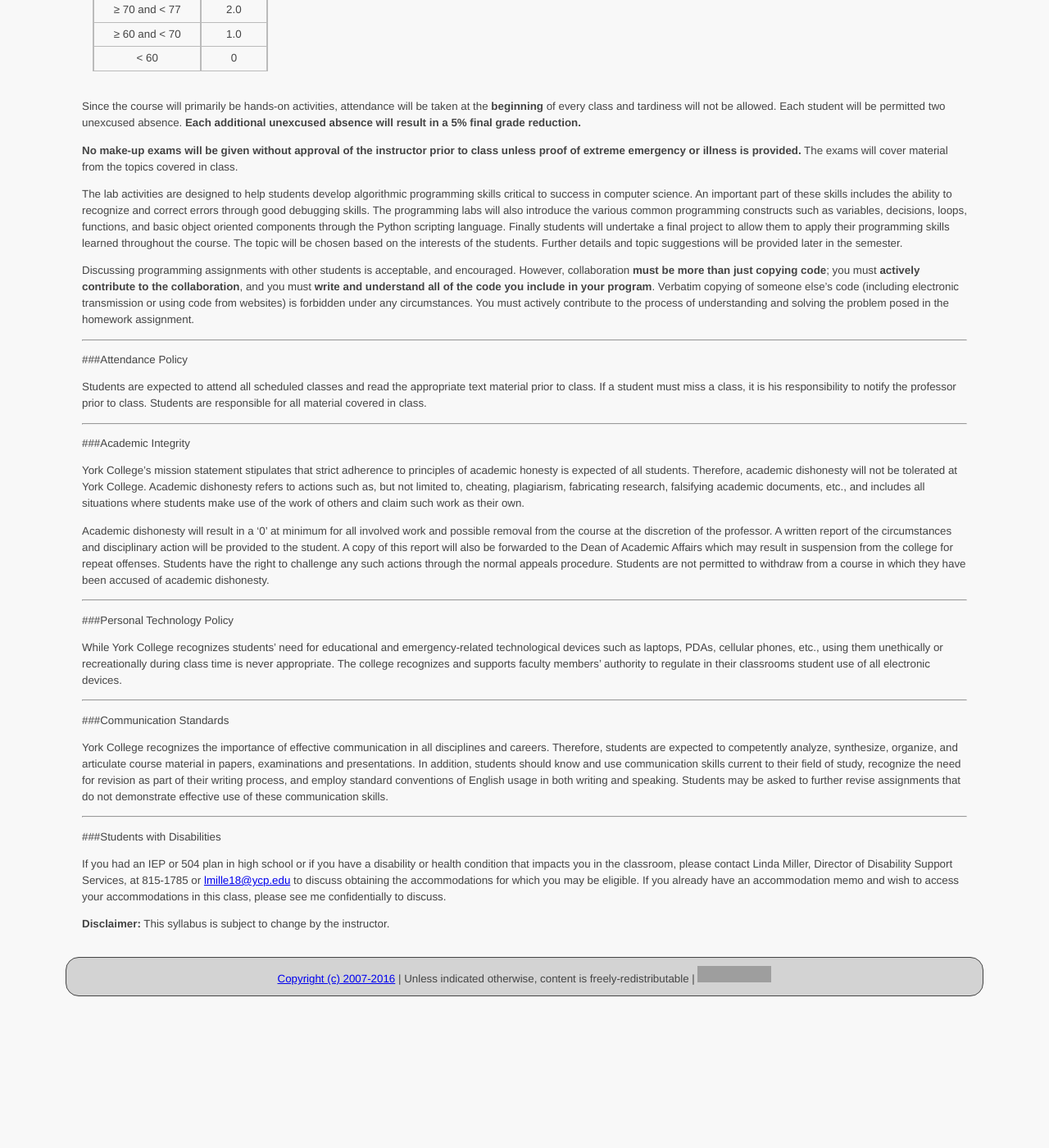
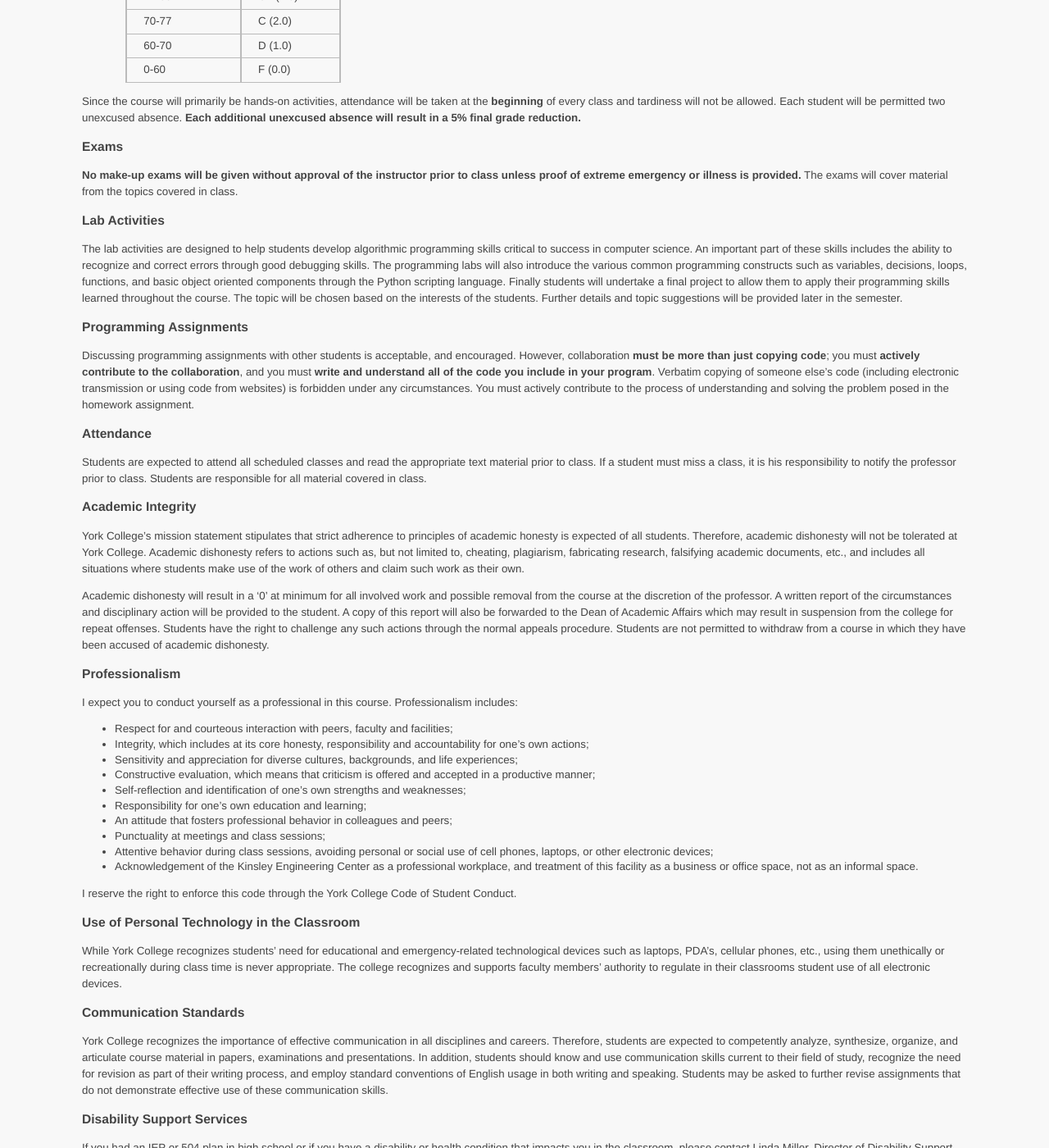
Before and after one commit to ycpcs/cs100-fall2016, a Jekyll site: the page built from syllabus.md, in a window 1280 px wide and 1400 px high, scrolled down 1272 px. Shown: the whole window at 82% size. Built offline with Jekyll 4.4.1, drawn with Linux system fonts in a browser that asks for light colours; before the commit the page ends 2497 px from its top, so only the background shows below that; some of the changed text lies outside the part shown; grey boxes are pictures that could not be loaded.

Commit message:
update syllabus

```diff
--- a/syllabus.md
+++ b/syllabus.md
@@ -42,9 +42,9 @@ This course introduces basic topics in computing.  PC hardware components will b
 **Credit:**		3 credit hours<br>
 **Text:**		None<br>
 
-------------------
-###Learning Outcomes
 
+Learning Outcomes
+-----------------
 
 In this course students will learn:
 
@@ -53,8 +53,11 @@ In this course students will learn:
   - To properly interpret program errors and develop debugging skills
   - To write programs using basic programming constructs in a simple scripting language
 
-------------------
-###Grading Policy
+
+Policies
+--------
+
+### Grades
 
 Your grade in this course will be a weighted average based on the following weights, and assigned on a 100-point scale according to the table below.
 
@@ -65,77 +68,70 @@ Your grade in this course will be a weighted average based on the following weig
   - Exam #2:  **20%**
   - Final Project:  **15%**
 
-| Range             |  Grade   |
-|:-----------------:|:--------:|
-| ≥ 90 and ≤ 100    |   4.0    |
-| ≥ 87 and &lt; 90  |   3.5    |
-| ≥ 80 and &lt; 87  |   3.0    |
-| ≥ 77 and &lt; 80  |   2.5    |
-| ≥ 70 and &lt; 77  |   2.0    |
-| ≥ 60 and &lt; 70  |   1.0    |
-| &lt; 60           |    0     |
+> | Numeric Range | Letter Grade |
+> |---------------|--------------|
+> | 90-100        | A (4.0)      |
+> | 87-90         | B+ (3.5)     |
+> | 80-87         | B (3.0)      |
+> | 77-80         | C+ (2.5)     |
+> | 70-77         | C (2.0)      |
+> | 60-70         | D (1.0)      |
+> | 0-60          | F (0.0)      |
+>
 
-<br>
 Since the course will primarily be hands-on activities, attendance will be taken at the **beginning** of every class and tardiness will not be allowed.  Each student will be permitted two unexcused absence.  **Each additional unexcused absence will result in a 5% final grade reduction.**
+
+### Exams
 
 **No make-up exams will be given without approval of the instructor prior to class unless proof of extreme emergency or illness is provided.**  The exams will cover material from the topics covered in class.
 
+### Lab Activities
+
 The lab activities are designed to help students develop algorithmic programming skills critical to success in computer science. An important part of these skills includes the ability to recognize and correct errors through good debugging skills. The programming labs will also introduce the various common programming constructs such as variables, decisions, loops, functions, and basic object oriented components through the Python scripting language.  Finally students will undertake a final project to allow them to apply their programming skills learned throughout the course.  The topic will be chosen based on the interests of the students. Further details and topic suggestions will be provided later in the semester.
+
+### Programming Assignments
 
 Discussing programming assignments with other students is acceptable, and encouraged. However, collaboration **must be more than just copying code**; you must **actively contribute to the collaboration**, and you must **write and understand all of the code you include in your program**. Verbatim copying of someone else's code (including electronic transmission or using code from websites) is forbidden under any circumstances. You must actively contribute to the process of understanding and solving the problem posed in the homework assignment.
 
-------------------
-###Attendance Policy
+### Attendance
 
 Students are expected to attend all scheduled classes and read the appropriate text material prior to class.  If a student must miss a class, it is his responsibility to notify the professor prior to class.  Students are responsible for all material covered in class.
 
-
-------------------
-###Academic Integrity
+### Academic Integrity
 
 York College’s mission statement stipulates that strict adherence to principles of academic honesty is expected of all students.  Therefore, academic dishonesty will not be tolerated at York College.  Academic dishonesty refers to actions such as, but not limited to, cheating, plagiarism, fabricating research, falsifying academic documents, etc., and includes all situations where students make use of the work of others and claim such work as their own.
 
 Academic dishonesty will result in a '0' at minimum for all involved work and possible removal from the course at the discretion of the professor.  A written report of the circumstances and disciplinary action will be provided to the student.  A copy of this report will also be forwarded to the Dean of Academic Affairs which may result in suspension from the college for repeat offenses.  Students have the right to challenge any such actions through the normal appeals procedure.  Students are not permitted to withdraw from a course in which they have been accused of academic dishonesty.
 
-------------------
-###Personal Technology Policy
+### Professionalism
 
-While York College recognizes students’ need for educational and emergency-related technological devices such as laptops, PDAs, cellular phones, etc., using them unethically or recreationally during class time is never appropriate.  The college recognizes and supports faculty members’ authority to regulate in their classrooms student use of all electronic devices.
+I expect you to conduct yourself as a professional in this course. Professionalism includes:
 
-------------------
-###Communication Standards
+-   Respect for and courteous interaction with peers, faculty and facilities;
+-   Integrity, which includes at its core honesty, responsibility and accountability for one’s own actions;
+-   Sensitivity and appreciation for diverse cultures, backgrounds, and life experiences;
+-   Constructive evaluation, which means that criticism is offered and accepted in a productive manner;
+-   Self-reflection and identification of one’s own strengths and weaknesses;
+-   Responsibility for one’s own education and learning;
+-   An attitude that fosters professional behavior in colleagues and peers;
+-   Punctuality at meetings and class sessions;
+-   Attentive behavior during class sessions, avoiding personal or social use of cell phones, laptops, or other electronic devices;
+-   Acknowledgement of the Kinsley Engineering Center as a professional workplace, and treatment of this facility as a business or office space, not as an informal space.
 
-York College recognizes the importance of effective communication in all disciplines and careers.  Therefore, students are expected to competently analyze, synthesize, organize, and articulate course material in papers, examinations and presentations.  In addition, students should know and use communication skills current to their field of study, recognize the need for revision as part of their writing process, and employ standard conventions of English usage in both writing and speaking.  Students may be asked to further revise assignments that do not demonstrate effective use of these communication skills.
+I reserve the right to enforce this code through the York College Code of Student Conduct.
 
-------------------
-###Students with Disabilities
+### Use of Personal Technology in the Classroom
+
+While York College recognizes students’ need for educational and emergency-related technological devices such as laptops, PDA’s, cellular phones, etc., using them unethically or recreationally during class time is never appropriate. The college recognizes and supports faculty members’ authority to regulate in their classrooms student use of all electronic devices.
+
+### Communication Standards
+
+York College recognizes the importance of effective communication in all disciplines and careers. Therefore, students are expected to competently analyze, synthesize, organize, and articulate course material in papers, examinations and presentations. In addition, students should know and use communication skills current to their field of study, recognize the need for revision as part of their writing process, and employ standard conventions of English usage in both writing and speaking. Students may be asked to further revise assignments that do not demonstrate effective use of these communication skills.
+
+### Disability Support Services
 
 If you had an IEP or 504 plan in high school or if you have a disability or health condition that impacts you in the classroom, please contact Linda Miller, Director of Disability Support Services, at 815-1785 or <lmille18@ycp.edu> to discuss obtaining the accommodations for which you may be eligible. If you already have an accommodation memo and wish to access your accommodations in this class, please see me confidentially to discuss.
 
-<!--
-------------------
-###Tentative Course Calendar
+### Disclaimer
 
->| **Date**         | **Topic**
->| -----------------|:---------
->| Aug 25 - Aug 29  |  Motherboards & Motherboard Layout
->| Sep 1 - Sep 5    |  Processors & Memory
->| Sep 8 - Sep 12   |  BIOS and PC Assembly
->| Sep 15 - Sep 19  |  Storage / Operating Systems / Video
->| Sep 22 - Sep 26  |  Wired Networking
->| Sep 29 - Oct 3   |  Wireless Networking
->| Oct 6 - Oct 10   |  **Exam #1** – Oct 6 / Programming Fundamentals / Introduction to Python
->| Oct 13 - Oct 17  |  Programming Concepts, Variables, and Expressions / Debugging
->| Oct 20 - Oct 24  |  Good Programming Practices / Functions
->| Oct 27 - Oct 31  |  Iteration
->| Nov 3 - Nov 7    |  Iteration (Cont.)
->| Nov 10 - Nov 14  |  Decisions
->| Nov 17 - Nov 21  |  Decisions (Cont.)
->| Nov 24 - Nov 28  |  **Exam #2** - Nov 24 / Thanksgiving Break
->| Dec 1 - Dec 5    |  Intro to PyGame
->| Dec 8            |  PyGame (Cont.)
->||
->| Dec 12 - Dec 15  |  **Oral Presentations During Final Exam Period** <br> **Dec 15 – Section 101** – 8:00 am-10:00 am <br> **Dec 12 – Section 102** – 10:15 am-12:15 pm <br> **Dec 15 – Section 103** – 10:15 am-12:15 pm
--->
-
-**Disclaimer:**	This syllabus is subject to change by the instructor.
+This syllabus is subject to change by the instructor.
```
